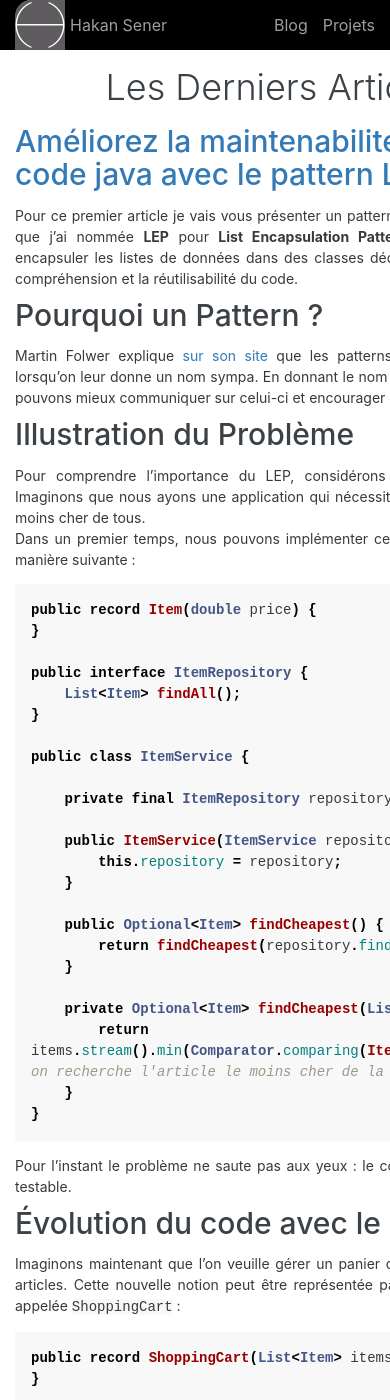
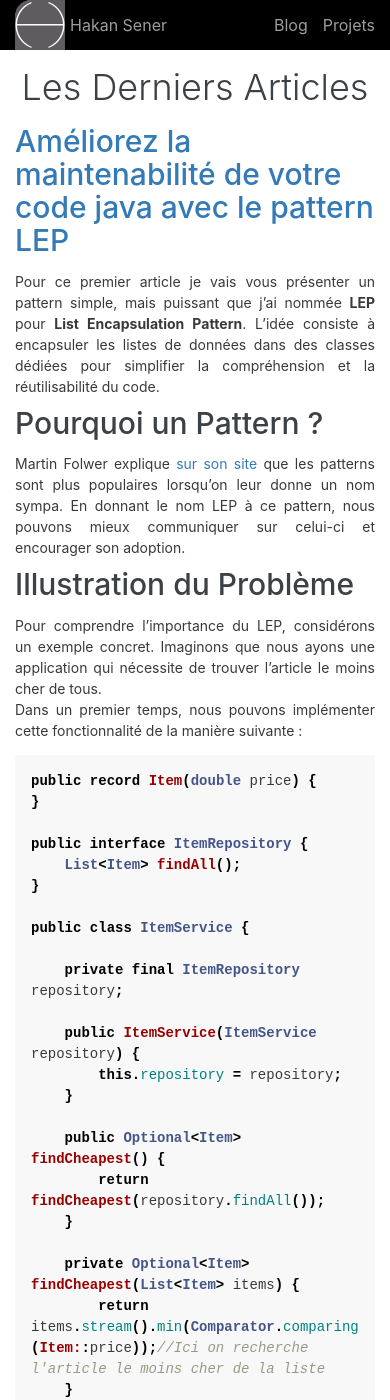
Before and after one commit to senerh/senerh.github.io, a Jekyll site: the page built from blog.html, in a window 390 px wide and 1400 px high. Built offline with Jekyll 4.4.1, drawn with Linux system fonts in a browser that asks for light colours; some of the changed text lies outside the part shown.

Commit message:
article on smartphone

```diff
--- a/_sass/rouge-custom.scss
+++ b/_sass/rouge-custom.scss
@@ -1,6 +1,7 @@
 pre.highlight {
     padding: 1rem;
     white-space: pre-wrap;
+    word-break: break-word;
 }
 
 code {
```
